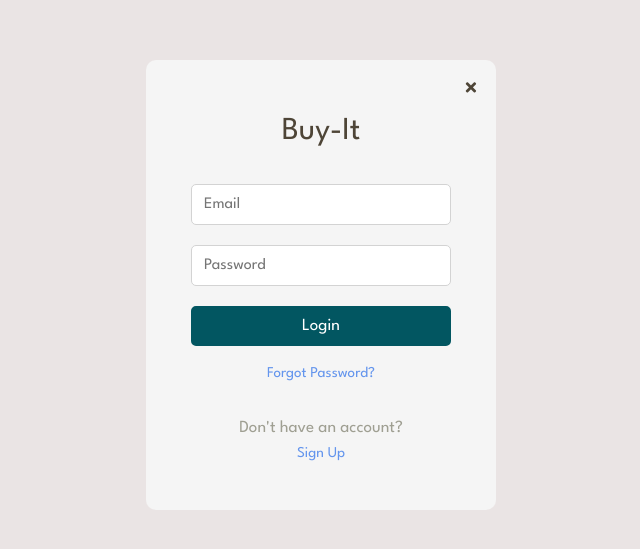
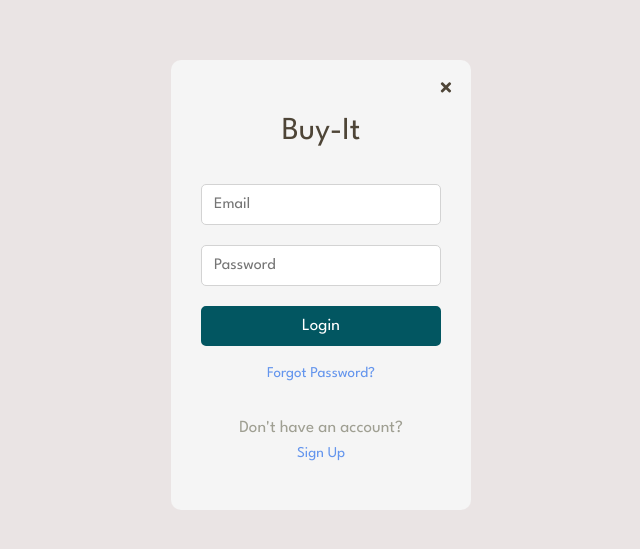
Before and after one commit to Oluwafemi21/BuyIt, a Vue app: page /login in a window 1280 px wide. Shown: the part 115-664 px from the top of the page, without its empty margins (319-959 px from the left). Built offline with nearby package versions, Linux system fonts and the light colour scheme.

Commit message:
login and forgot password repsonsiveness complete

```diff
--- a/src/views/Registration/ForgotPassword.vue
+++ b/src/views/Registration/ForgotPassword.vue
@@ -38,8 +38,8 @@ export default {
   text-align: center;
   background-color: whitesmoke;
   border-radius: 10px;
-  padding: 30px 45px;
-  min-width: 350px;
+  padding: 30px 30px;
+  min-width: 320px;
   margin-inline: auto;
   position: relative;
 }
--- a/src/views/Registration/LoginBox.vue
+++ b/src/views/Registration/LoginBox.vue
@@ -43,8 +43,8 @@ export default {
   text-align: center;
   background-color: whitesmoke;
   border-radius: 10px;
-  padding: 50px 45px;
-  min-width: 350px;
+  padding: 50px 30px;
+  min-width: 300px;
   margin-inline: auto;
   position: relative;
 }
```
